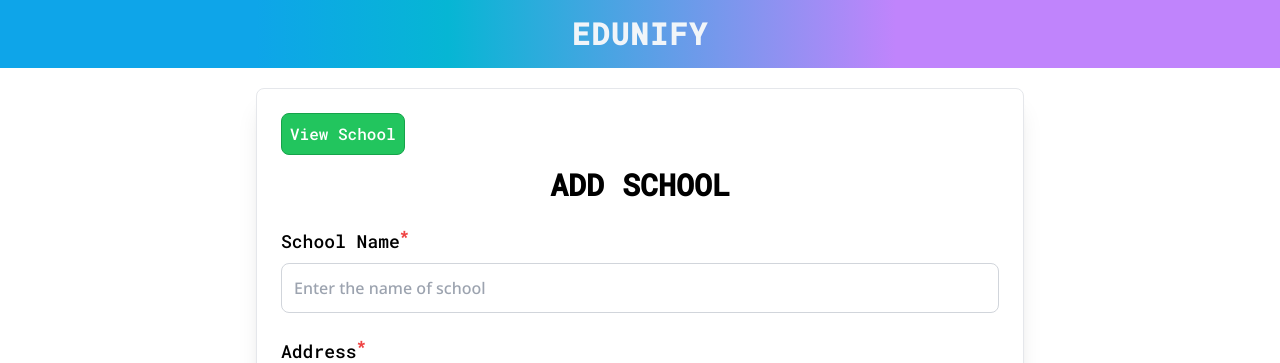
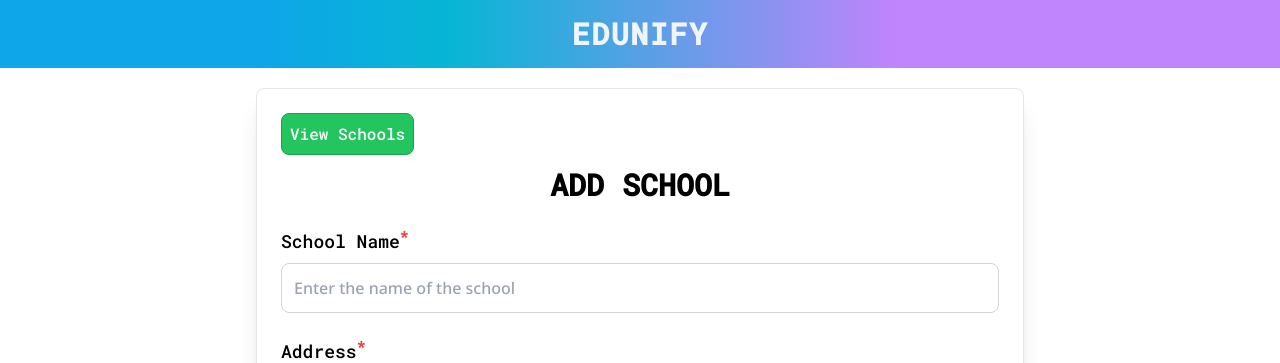
Before and after one commit to Kayumkhan25/my-school-app, a Next.js app: page /addSchool in a window 1280 px wide. Shown: the top 363 px of the page. Built offline with nearby package versions, Linux system fonts and the light colour scheme.

Commit message:
for formatting

```diff
--- a/pages/addSchool.jsx
+++ b/pages/addSchool.jsx
@@ -9,7 +9,6 @@ import Navbar from '@/components/Navbar';
 
 export default function AddSchool() {
   const { register, handleSubmit, formState: { errors }, reset } = useForm();
-
 
   const onSubmit = async (data) => {
     const formData = new FormData();
@@ -23,7 +22,7 @@ export default function AddSchool() {
     // Handling the file input correctly
     if (data.image && data.image[0]) {
       formData.append('image', data.image[0]); // Pass the file correctly
-      console.log("data",data);
+      console.log("data", data);
     } else {
       console.error('No image uploaded');
       toast.error('Please upload an image');
@@ -31,6 +30,7 @@ export default function AddSchool() {
     }
 
     try {
+      // Cloudinary API URL (make sure the endpoint is correct for your backend)
       const response = await fetch('/api/addSchool', {
         method: 'POST',
         body: formData,
@@ -49,8 +49,6 @@ export default function AddSchool() {
     }
   };
 
-
-
   return (
     <>
       <Head>
@@ -58,14 +56,14 @@ export default function AddSchool() {
       </Head>
       <div>
         <div>
-        <Navbar/>
+          <Navbar />
         </div>
-      <div className="max-w-xl sm:max-w-2xl md:max-w-3xl mx-auto md:mx-auto  p-3 md:p-6 md:m-5 m-2 border shadow-xl rounded-lg">
+        <div className="max-w-xl sm:max-w-2xl md:max-w-3xl mx-auto md:mx-auto p-3 md:p-6 md:m-5 m-2 border shadow-xl rounded-lg">
           <div>
             <Link href="/showSchools">
               <button
                 className="bg-green-500 border mb-3 border-green-600 text-white p-2 rounded-lg hover:bg-green-600 transition duration-200">
-                View School
+                View Schools
               </button>
             </Link>
             <h2 className="text-3xl font-semibold text-center uppercase mb-6">Add School</h2>
@@ -82,7 +80,7 @@ export default function AddSchool() {
               <input
                 id="name"
                 {...register('name', { required: "Name is required" })}
-              placeholder="Enter the name of school"
+                placeholder="Enter the name of the school"
                 className="border text-black border-gray-300 p-3 rounded-lg focus:outline-none focus:ring-2 focus:ring-green-300"
               />
               {errors.name && <span className="text-red-500 text-sm">{errors.name.message}</span>}
--- a/pages/showSchools.jsx
+++ b/pages/showSchools.jsx
@@ -50,7 +50,7 @@ export default function ShowSchools() {
                 </div>
                 <div className="mx-auto p-10 m-8 shadow-xl grid grid-cols-1 md:grid-cols-2 lg:grid-cols-3 xl:grid-cols-4 gap-x-3 rounded-lg border-x">
                   {schools.map((school) => (
-                    <div key={school.id} className="mx-auto border rounded-xl m-3 mt-5 shadow-xl max-w-[260px] overflow-hidden">
+                    <div key={school.id} className="mx-auto relative border rounded-xl m-3 mt-5 shadow-xl max-w-[260px] overflow-hidden">
                       <div className='overflow-hidden rounded-t-xl'>
                         {
                           school.image ?
@@ -68,13 +68,13 @@ export default function ShowSchools() {
                           )
                         }
                       </div>
-                      <div className='px-5 py-4 flex flex-col gap-1'>
+                      <div className='px-5 pt-4 pb-12 flex flex-col gap-1'>
                         <p className="text-sky-400 font-light">{school.city.replace(/["\[\]]/g, '')}</p>
                         <h2 className="text-lg font-bold">{school.name.replace(/["\[\]]/g, '')}</h2>
                         <p className='text-slate-500 mt-3'>{school.address.replace(/["\[\]]/g, '')}</p>
                       </div>
-                      <a href="#">
-                        <button className='bg-green-600 hover:bg-green-700 transition-all duration-200 text-white px-2 py-2 min-w-full bottom-0'>Apply Now</button>
+                      <a href="#" className='absolute bottom-0 left-0 right-0'>
+                        <button className='bg-green-600 hover:bg-green-700 transition-all duration-200 text-white px-2 py-2 min-w-full '>Apply Now</button>
                       </a>
                     </div>
                   ))}
```
Lines whose indentation alone changed are shown as unchanged.
